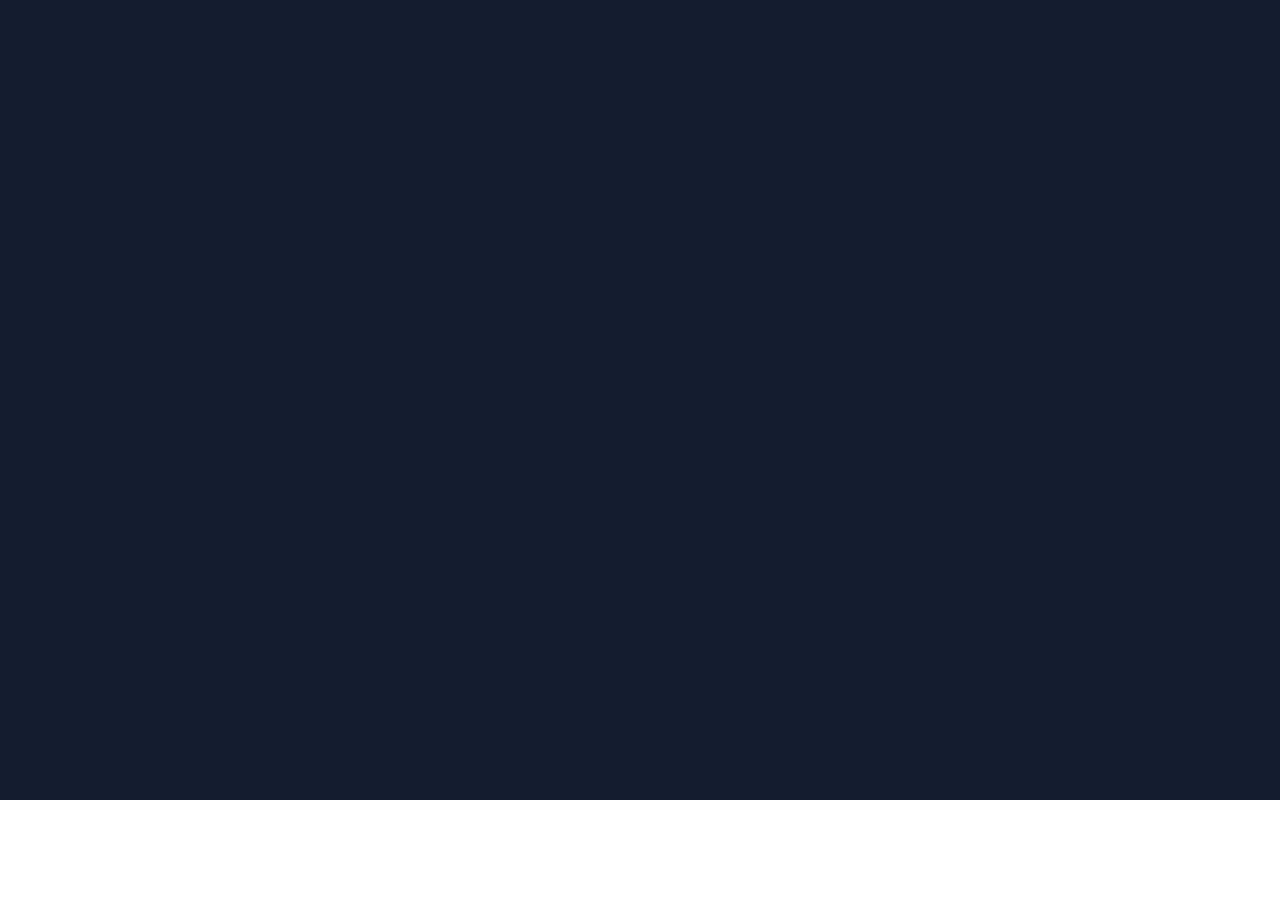
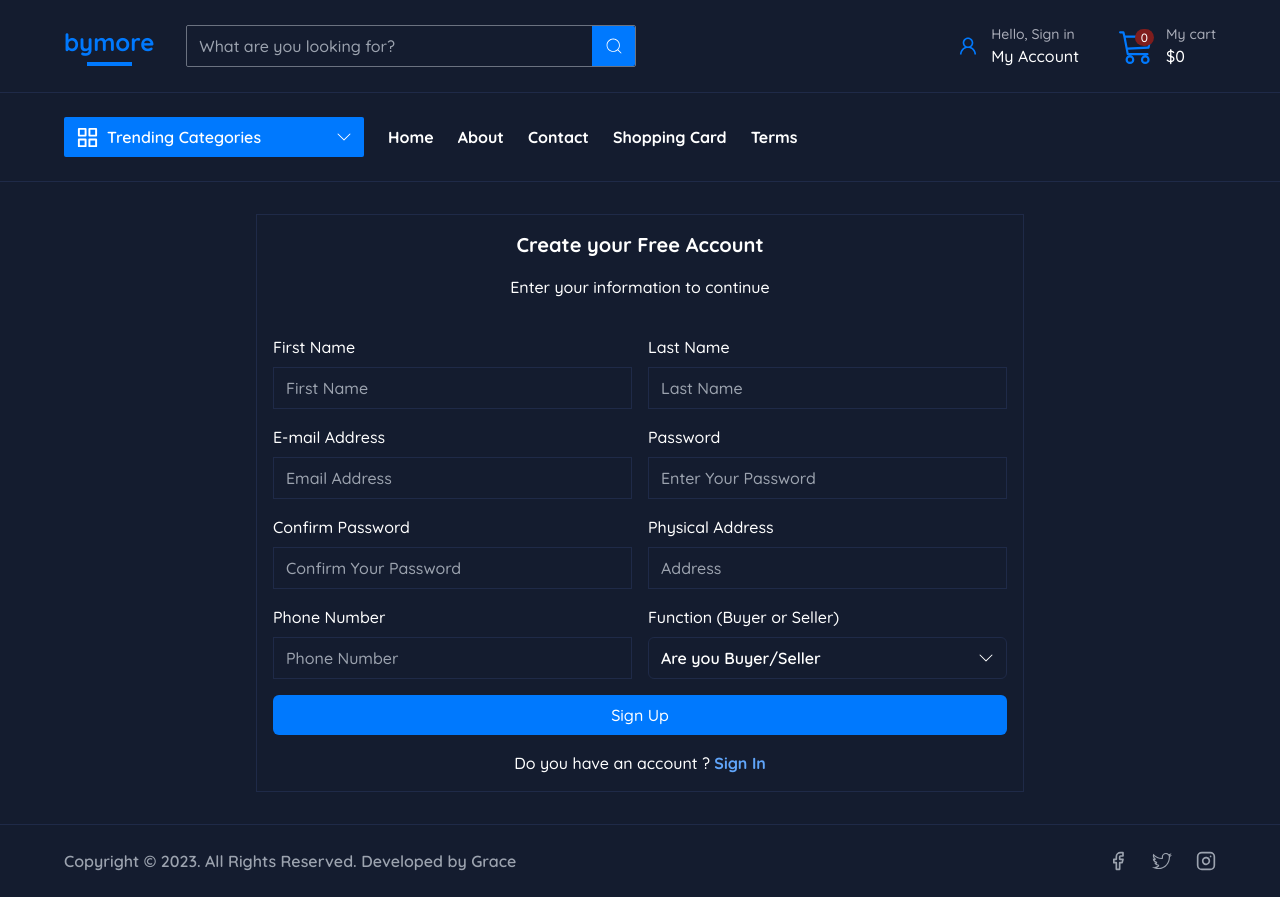
Before and after one commit to gracebir/buymore, a Next.js app: page /signup in a window 1280 px wide. Before the commit the page ends 800 px from the top, so only its background shows below. Built offline with nearby package versions, Linux system fonts and the light colour scheme.

Commit message:
sign up page

```diff
--- /dev/null
+++ b/src/components/SignupForm.tsx
@@ -0,0 +1,61 @@
+import React, { useState } from 'react'
+import TextField from './TextField'
+import Link from 'next/link'
+import DropdownInput from './DropdownInput'
+
+function SignupForm() {
+    const [funct, setFunct] = useState("")
+    const handleSubmit = (e: React.FormEvent<HTMLFormElement>) => {
+        e.preventDefault()
+    }
+    return (
+        <form onSubmit={handleSubmit} className='sm:col-span-1 lg:col-span-2 flex flex-col gap-9'>
+            <div className='text-center flex flex-col gap-4'>
+                <h1 className='text-xl font-bold'>Create your Free Account</h1>
+                <span>Enter your information to continue</span>
+            </div>
+            <div className='grid lg:grid-cols-2 sm:grid-cols-1 gap-4'>
+                <TextField
+                    label='First Name'
+                    typeInput='text'
+                    placeholder='First Name' />
+                <TextField
+                    label='Last Name'
+                    typeInput='text'
+                    placeholder='Last Name' />
+                <TextField
+                    label='E-mail Address'
+                    typeInput='email'
+                    placeholder='Email Address' />
+                <TextField
+                    label='Password'
+                    typeInput='password'
+                    placeholder='Enter Your Password' />
+                <TextField
+                    label='Confirm Password'
+                    typeInput='password'
+                    placeholder='Confirm Your Password' />
+                <TextField
+                    label='Physical Address'
+                    typeInput='text'
+                    placeholder='Address' />
+                <TextField
+                    label='Phone Number'
+                    typeInput='text'
+                    placeholder='Phone Number' />
+                <div className='flex flex-col gap-2'>
+                    <label>Function (Buyer or Seller)</label>
+                    <DropdownInput text={funct} setText={setFunct}/>
+                </div>
+                <button type='submit' className='bg-blue-color lg:col-span-2 sm:col-span-1 py-2 rounded-md'>
+                    Sign Up
+                </button>
+                <div className='flex justify-center lg:col-span-2 sm:col-span-1'>
+                    <p>Do you have an account ? <Link className='text-blue-400 font-bold hover:text-blue-color' href={"/signin"}>Sign In</Link></p>
+                </div>
+            </div>
+        </form>
+    )
+}
+
+export default SignupForm
--- a/src/pages/signup.tsx
+++ b/src/pages/signup.tsx
@@ -1,10 +1,16 @@
+import Layout from '@/components/Layout'
+import SignupForm from '@/components/SignupForm'
 import React from 'react'
 
 function SignUp() {
   return (
-    <div>
-
-    </div>
+    <Layout>
+      <div className='py-8'>
+        <div className='border border-dark-color max-w-3xl grid lg:grid-cols-2 sm:grid-cols-1 p-4 mx-auto'>
+          <SignupForm/>
+        </div>
+      </div>
+    </Layout>
   )
 }
 
```
